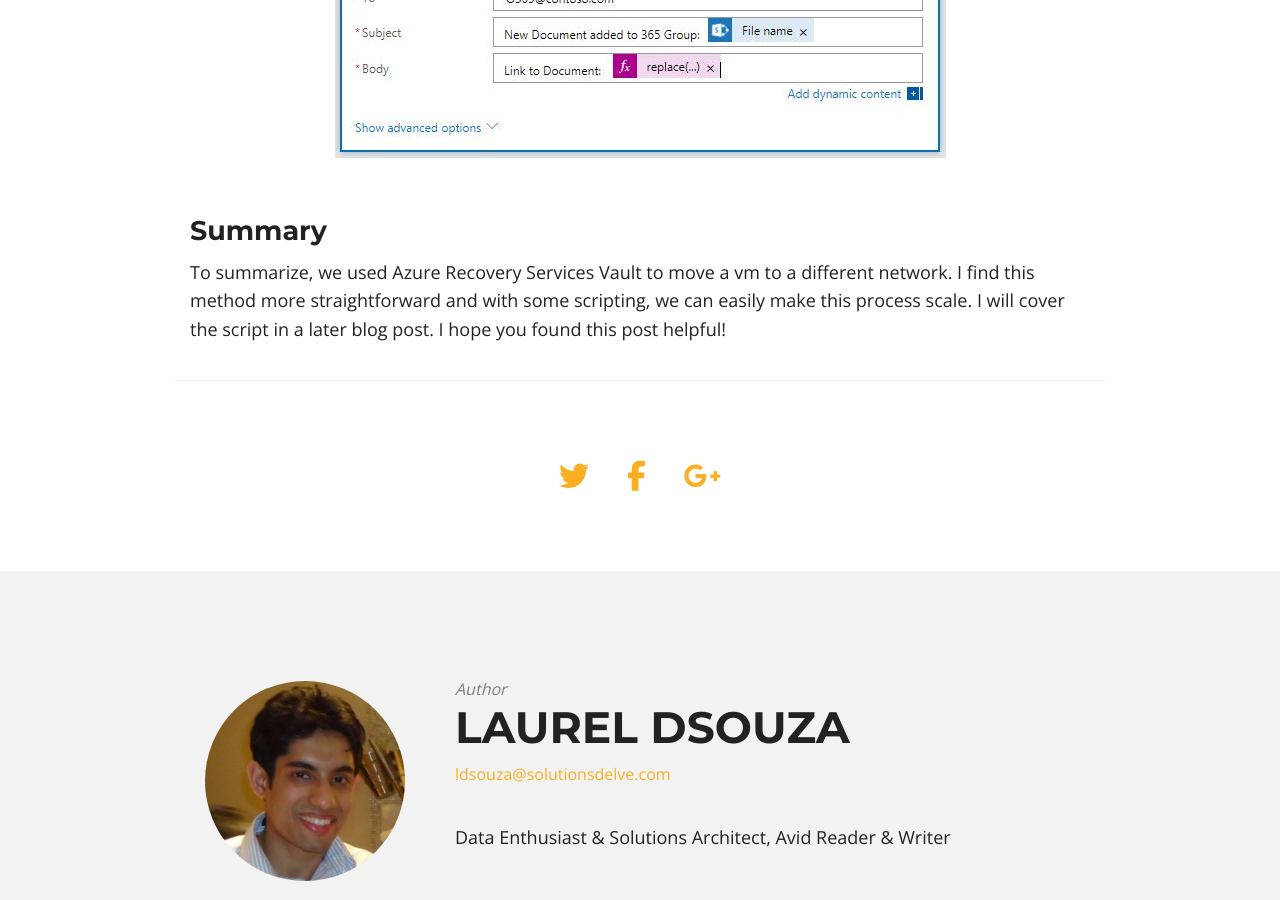
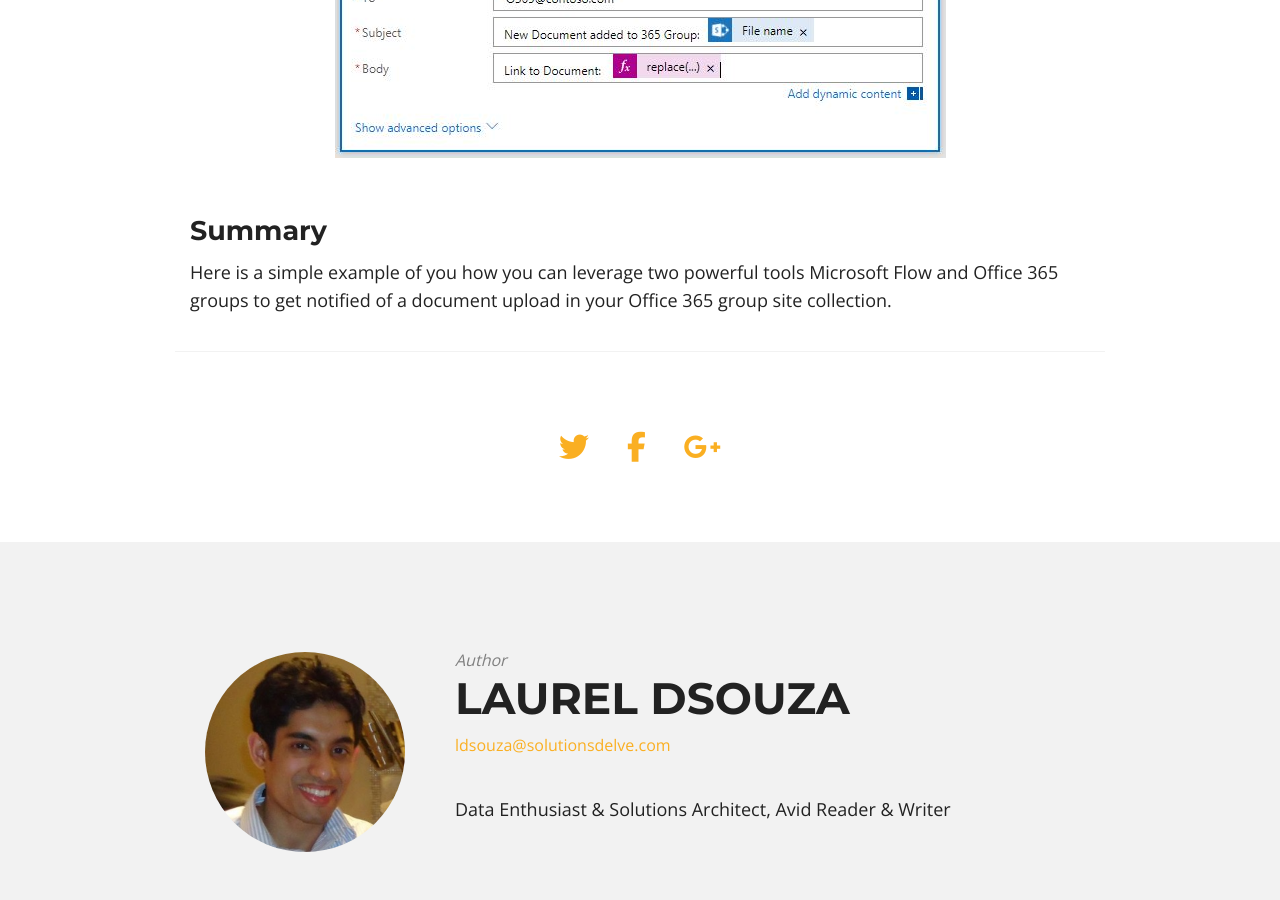
Before and after one commit to ldsouza/ldsouza.github.io, a Jekyll site: the page built from _posts/2017-09-28-using-microsoft-flow-with-office-365-groups.md, in a window 1280 px wide and 900 px high, scrolled down 3493 px. Built offline with Jekyll 4.4.1, drawn with Linux system fonts in a browser that asks for light colours; nearby versions of some CDN libraries; library files that are not in the unit come from our copies.

Commit message:
Update 2017-09-28-using-microsoft-flow-with-office-365-groups.md

```diff
--- a/_posts/2017-09-28-using-microsoft-flow-with-office-365-groups.md
+++ b/_posts/2017-09-28-using-microsoft-flow-with-office-365-groups.md
@@ -45,4 +45,4 @@
 
 ### Summary
 
-To summarize, we used Azure Recovery Services Vault to move a vm to a different network. I find this method more straightforward and with some scripting, we can easily make this process scale. I will cover the script in a later blog post. I hope you found this post helpful!
+Here is a simple example of you how you can leverage two powerful tools Microsoft Flow and Office 365 groups to get notified of a document upload in your Office 365 group site collection.
```
